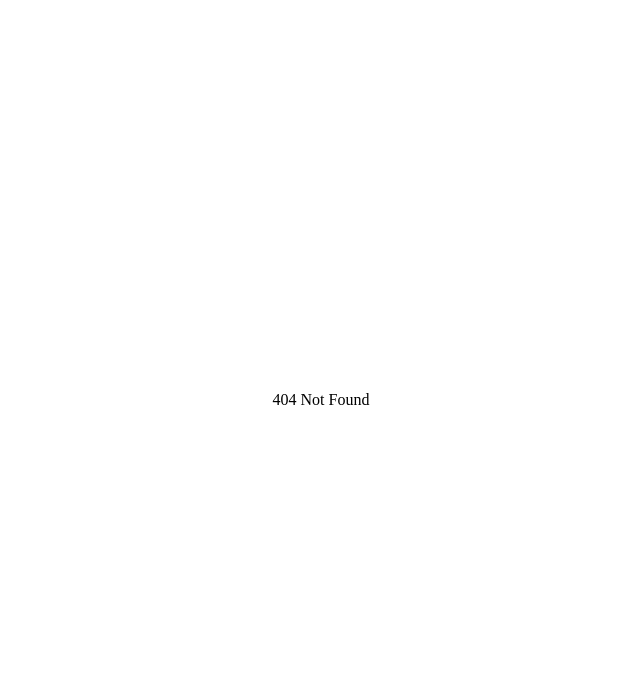
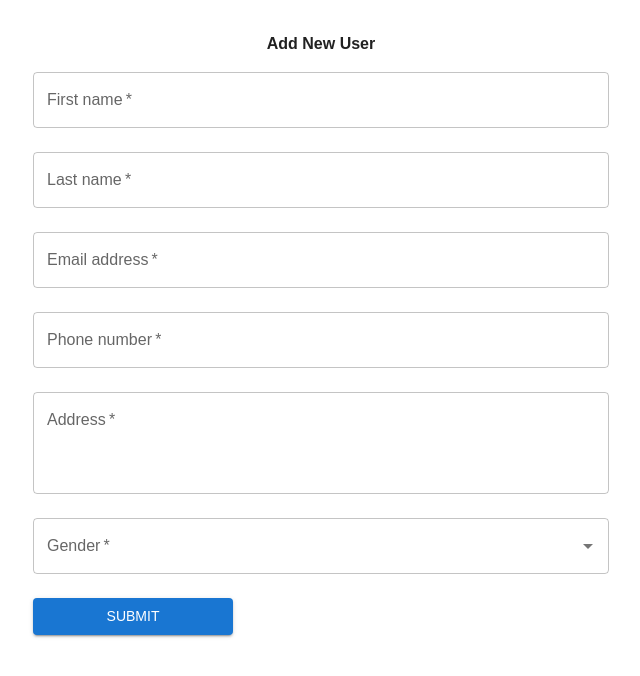
Before and after one commit to mharsh911/manage-users-ui, a React (Vite) app: page /add-user in a window 1280 px wide. Before the commit this address had no page. Shown: the top 676 px of the page, without its empty margins (319-959 px from the left). Built offline with nearby package versions, Linux system fonts and the light colour scheme.

Commit message:
feat: form schema config

```diff
--- a/package.json
+++ b/package.json
@@ -15,6 +15,7 @@
     "@mui/icons-material": "^7.1.2",
     "@mui/material": "^7.1.2",
     "@mui/x-data-grid": "^8.6.0",
+    "axios": "^1.10.0",
     "react": "^19.1.0",
     "react-dom": "^19.1.0",
     "react-router-dom": "^7.6.3"
--- /dev/null
+++ b/src/components/AutocompleteInput.tsx
@@ -0,0 +1,24 @@
+import { Autocomplete, TextField } from "@mui/material";
+import type { IUserFormSchema } from "../users/interfaces";
+import type { FC } from "react";
+
+interface IAutocompleteInputProps {
+  field: IUserFormSchema;
+  value: any;
+  setValue: (name: string, value: any) => void;
+}
+
+export const AutocompleteInput: FC<IAutocompleteInputProps> = ({
+  field,
+  value,
+  setValue,
+}) => (
+  <Autocomplete
+    options={field.options || []}
+    value={value || ""}
+    onChange={(_, newVal) => setValue(field.name, newVal)}
+    renderInput={(params) => (
+      <TextField {...params} label={field.props.label} {...field.props} />
+    )}
+  />
+);
--- a/src/home/Home.tsx
+++ b/src/home/Home.tsx
@@ -1,16 +1,40 @@
-import { Box } from "@mui/material";
+import { Box, Button } from "@mui/material";
 import type { FC } from "react";
+import UserList from "./ListUsers";
+import { useNavigate } from "react-router-dom";
 
 export const Home: FC<{}> = () => {
+  const navigate = useNavigate();
   return (
     <Box
       sx={{
         display: "flex",
+        flexDirection: "column",
+        rowGap: 1,
         width: "100%",
         height: "100%",
       }}
     >
-      Users
+      <div
+        style={{
+          display: "flex",
+          flexDirection: "row",
+          justifyContent: "space-between",
+          alignItems: "center",
+        }}
+      >
+        <div style={{ fontSize: "16px", fontWeight: 600 }}>Manage Users</div>
+        <div>
+          <Button
+            variant="outlined"
+            color="primary"
+            onClick={() => navigate("/add-user")}
+          >
+            Add new user
+          </Button>
+        </div>
+      </div>
+      <UserList />
     </Box>
   );
 };
--- /dev/null
+++ b/src/home/ListUsers.tsx
@@ -0,0 +1,71 @@
+import { useEffect, useState } from "react";
+import {
+  DataGrid,
+  type GridColDef,
+  type GridPaginationModel,
+} from "@mui/x-data-grid";
+import axios from "axios";
+
+interface User {
+  id: number;
+  name: string;
+  email: string;
+  phone: string;
+}
+
+export default function UserList() {
+  const [users, setUsers] = useState<User[]>([]);
+  const [loading, setLoading] = useState(false);
+  const [rowCount, setRowCount] = useState(0);
+
+  const [paginationModel, setPaginationModel] = useState<GridPaginationModel>({
+    page: 0,
+    pageSize: 5,
+  });
+
+  const fetchUsers = async (page: number, pageSize: number) => {
+    try {
+      setLoading(true);
+      const res = await axios.get("https://your-api.com/users", {
+        params: {
+          _page: page + 1, // Note: JSON Server is 1-indexed
+          _limit: pageSize,
+        },
+      });
+
+      setUsers(res.data);
+      const total = Number(res.headers["x-total-count"] || res.data.length);
+      setRowCount(total);
+    } catch (err) {
+      console.error("Failed to fetch users", err);
+    } finally {
+      setLoading(false);
+    }
+  };
+
+  useEffect(() => {
+    fetchUsers(paginationModel.page, paginationModel.pageSize);
+  }, [paginationModel]);
+
+  const columns: GridColDef[] = [
+    { field: "id", headerName: "ID", width: 70 },
+    { field: "name", headerName: "Name", flex: 1 },
+    { field: "email", headerName: "Email", flex: 1 },
+    { field: "phone", headerName: "Phone", flex: 1 },
+  ];
+
+  return (
+    <div style={{ height: 400, width: "100%" }}>
+      <DataGrid
+        rows={users}
+        columns={columns}
+        rowCount={rowCount}
+        loading={loading}
+        paginationMode="server"
+        paginationModel={paginationModel}
+        onPaginationModelChange={setPaginationModel}
+        pageSizeOptions={[5, 10, 20]}
+      />
+    </div>
+  );
+}
--- a/src/main.tsx
+++ b/src/main.tsx
@@ -3,11 +3,21 @@ import { createRoot } from "react-dom/client";
 import "./index.css";
 import App from "./App.tsx";
 import { BrowserRouter } from "react-router-dom";
+import { createTheme, ThemeProvider, CssBaseline } from "@mui/material";
+
+const theme = createTheme({
+  typography: {
+    fontFamily: "sans-serif",
+  },
+});
 
 createRoot(document.getElementById("root")!).render(
   <StrictMode>
     <BrowserRouter>
-      <App />
+      <ThemeProvider theme={theme}>
+        <CssBaseline />
+        <App />
+      </ThemeProvider>
     </BrowserRouter>
   </StrictMode>
 );
--- /dev/null
+++ b/src/users/AddUser.tsx
@@ -0,0 +1,21 @@
+import { Box } from "@mui/material";
+import type { FC } from "react";
+import DynamicUserForm from "./DynamicUserForm";
+
+export const AddUser: FC<{}> = () => {
+  return (
+    <Box
+      sx={{
+        display: "flex",
+        flexDirection: "column",
+        rowGap: 2,
+        width: 1,
+        height: 1,
+        alignItems: "center",
+      }}
+    >
+      <Box sx={{ fontSize: "16px", fontWeight: 600 }}>Add New User</Box>
+      <DynamicUserForm />
+    </Box>
+  );
+};
--- /dev/null
+++ b/src/users/DynamicUserForm.tsx
@@ -0,0 +1,109 @@
+import { useState } from "react";
+import { Box, Button, CircularProgress } from "@mui/material";
+import type { IUserFormSchema } from "./interfaces";
+import { formConfig } from "./form-schema-config";
+import { Check } from "@mui/icons-material";
+
+type FormData = Record<string, string>;
+type FormErrors = Record<string, string>;
+
+const DynamicUserForm: React.FC = () => {
+  const [submitted, setSubmitted] = useState(false);
+  const [loading, setLoading] = useState(false);
+  const initialValues = formConfig.reduce<FormData>((acc, field) => {
+    acc[field.name] = "";
+    return acc;
+  }, {});
+
+  const [formData, setFormData] = useState<FormData>(initialValues);
+  const [formErrors, setFormErrors] = useState<FormErrors>({});
+
+  const handleChange = (e: React.ChangeEvent<HTMLInputElement>) => {
+    const { name, value } = e.target;
+    setFormData((prev) => ({ ...prev, [name]: value }));
+    setSubmitted(false);
+  };
+
+  const handleSelectChange = (name: string, value: any) => {
+    setFormData((prev) => ({ ...prev, [name]: value }));
+    setSubmitted(false);
+  };
+
+  const validate = () => {
+    const errors: FormErrors = {};
+
+    formConfig.forEach((field) => {
+      const value = formData[field.name];
+      if (field.props.required && !value) {
+        errors[field.name] = `${field.props.label} is required`;
+      } else if (
+        field.validation?.pattern &&
+        !field.validation.pattern.test(value)
+      ) {
+        errors[field.name] = field.validation.errorMessage || "Invalid input";
+      }
+    });
+
+    setFormErrors(errors);
+    return Object.keys(errors).length === 0;
+  };
+
+  const handleSubmit = (e: React.FormEvent) => {
+    e.preventDefault();
+    if (validate() && !submitted) {
+      setLoading(true);
+      console.log("Form Submitted:", formData);
+
+      setTimeout(() => {
+        setLoading(false);
+        setSubmitted(true);
+      }, 3000);
+
+      // You can clear form here if needed
+    }
+  };
+
+  return (
+    <form onSubmit={handleSubmit} style={{ width: "50%" }}>
+      <Box display="flex" flexDirection="column" gap={3} width="100%">
+        {formConfig.map((field: IUserFormSchema) => {
+          const Component = field.componet;
+          const { type } = field;
+          if (type === "Autocomplete") {
+            return (
+              <Component
+                field={field}
+                value={formData[field.name]}
+                setValue={handleSelectChange}
+              />
+            );
+          }
+          return (
+            <Component
+              key={field.name}
+              name={field.name}
+              value={formData[field.name]}
+              onChange={handleChange}
+              error={Boolean(formErrors[field.name])}
+              helperText={formErrors[field.name]}
+              fullWidth
+              {...field.props}
+            />
+          );
+        })}
+        <Button
+          variant="contained"
+          color="primary"
+          type="submit"
+          sx={{ width: "20%", minWidth: "200px", columnGap: 1 }}
+        >
+          <div>Submit</div>
+          {submitted && <Check />}
+          {loading && <CircularProgress size={16} sx={{ color: "white" }} />}
+        </Button>
+      </Box>
+    </form>
+  );
+};
+
+export default DynamicUserForm;
--- /dev/null
+++ b/src/users/EditUser.tsx
@@ -0,0 +1,21 @@
+import { Box } from "@mui/material";
+import type { FC } from "react";
+import DynamicUserForm from "./DynamicUserForm";
+
+export const EditUser: FC<{}> = () => {
+  return (
+    <Box
+      sx={{
+        display: "flex",
+        flexDirection: "column",
+        rowGap: 2,
+        width: 1,
+        height: 1,
+        alignItems: "center",
+      }}
+    >
+      <Box sx={{ fontSize: "16px", fontWeight: 600 }}>Edit User</Box>
+      <DynamicUserForm />
+    </Box>
+  );
+};
--- /dev/null
+++ b/src/users/form-schema-config.ts
@@ -0,0 +1,55 @@
+import { TextField } from "@mui/material";
+import type { IUserFormSchema } from "./interfaces";
+import { AutocompleteInput } from "../components/AutocompleteInput";
+
+export const formConfig: IUserFormSchema[] = [
+  {
+    name: "First name",
+    type: "TextField",
+    componet: TextField,
+    props: { label: "First name", type: "text", required: true },
+    validation: {},
+  },
+  {
+    name: "Last name",
+    type: "TextField",
+    componet: TextField,
+    props: { label: "Last name", type: "text", required: true },
+    validation: {},
+  },
+  {
+    name: "Email address",
+    type: "TextField",
+    componet: TextField,
+    props: { label: "Email address", type: "email", required: true },
+    validation: {
+      pattern: /^[^\s@]+@[^\s@]+\.[^\s@]+$/,
+      errorMessage: "Invalid email address",
+    },
+  },
+  {
+    name: "Phone number",
+    type: "TextField",
+    componet: TextField,
+    props: { label: "Phone number", type: "number", required: true },
+    validation: {
+      pattern: /^[0-9]{10}$/,
+      errorMessage: "Phone number must be 10 digits",
+    },
+  },
+  {
+    name: "Address",
+    type: "TextField",
+    componet: TextField,
+    props: { label: "Address", multiline: true, required: true, minRows: 3 },
+    validation: {},
+  },
+  {
+    name: "Gender",
+    componet: AutocompleteInput,
+    type: "Autocomplete",
+    options: ["Male", "Female", "Others"],
+    props: { label: "Gender", required: true },
+    validation: {},
+  },
+];
--- /dev/null
+++ b/src/users/interfaces.ts
@@ -0,0 +1,13 @@
+import type { TextFieldProps } from "@mui/material";
+import type { ElementType } from "react";
+
+type TInputTypes = "TextField" | "Autocomplete";
+
+export interface IUserFormSchema {
+  name: string;
+  type: TInputTypes;
+  componet: ElementType;
+  props: TextFieldProps;
+  options?: string[] | Record<string, any>[];
+  validation: Record<string, any>;
+}
```
Also changed, not shown: src/routes.tsx (+10 -0 lines), 1 other file (tests, documents, lock files or other folders).
